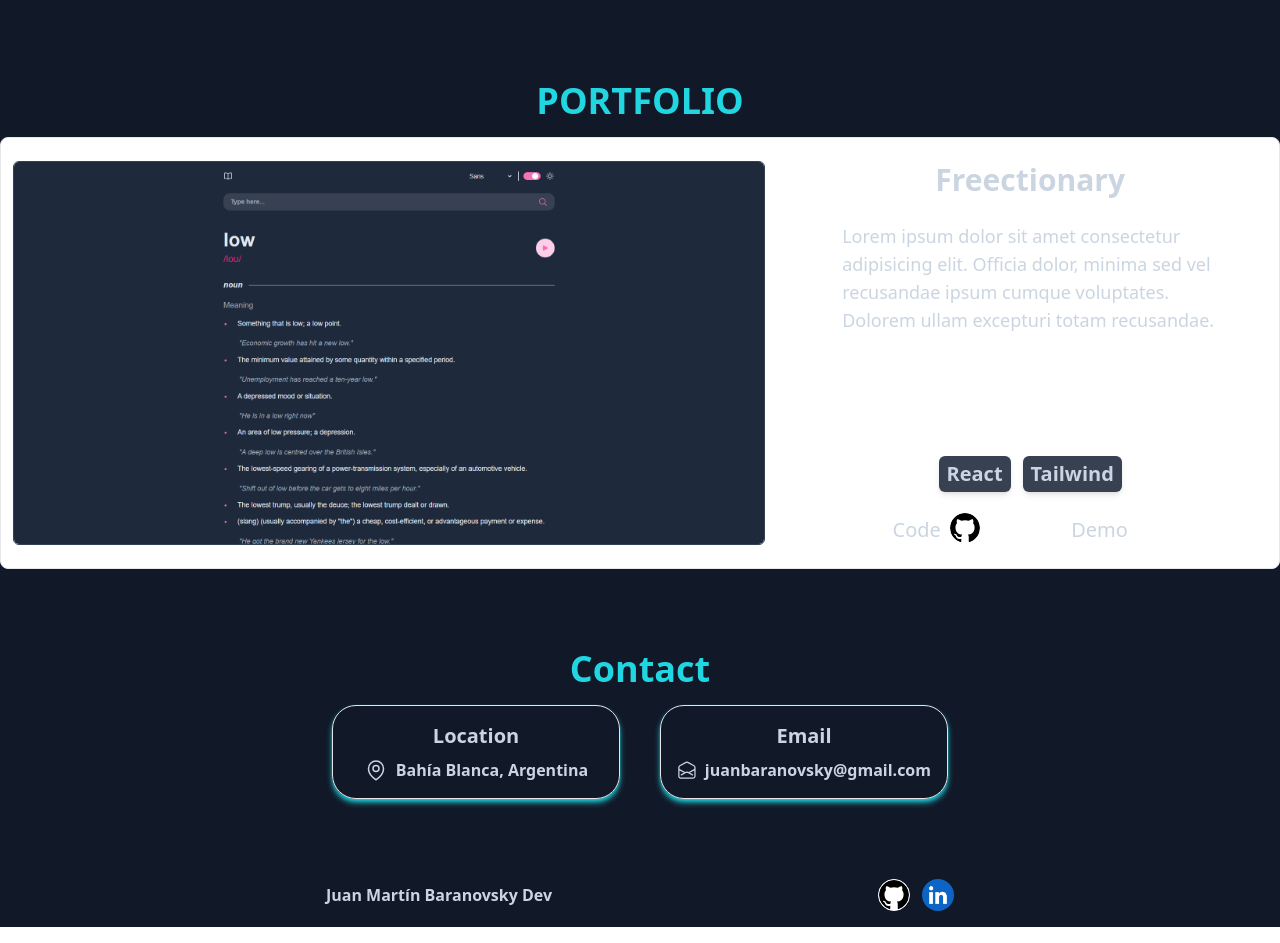
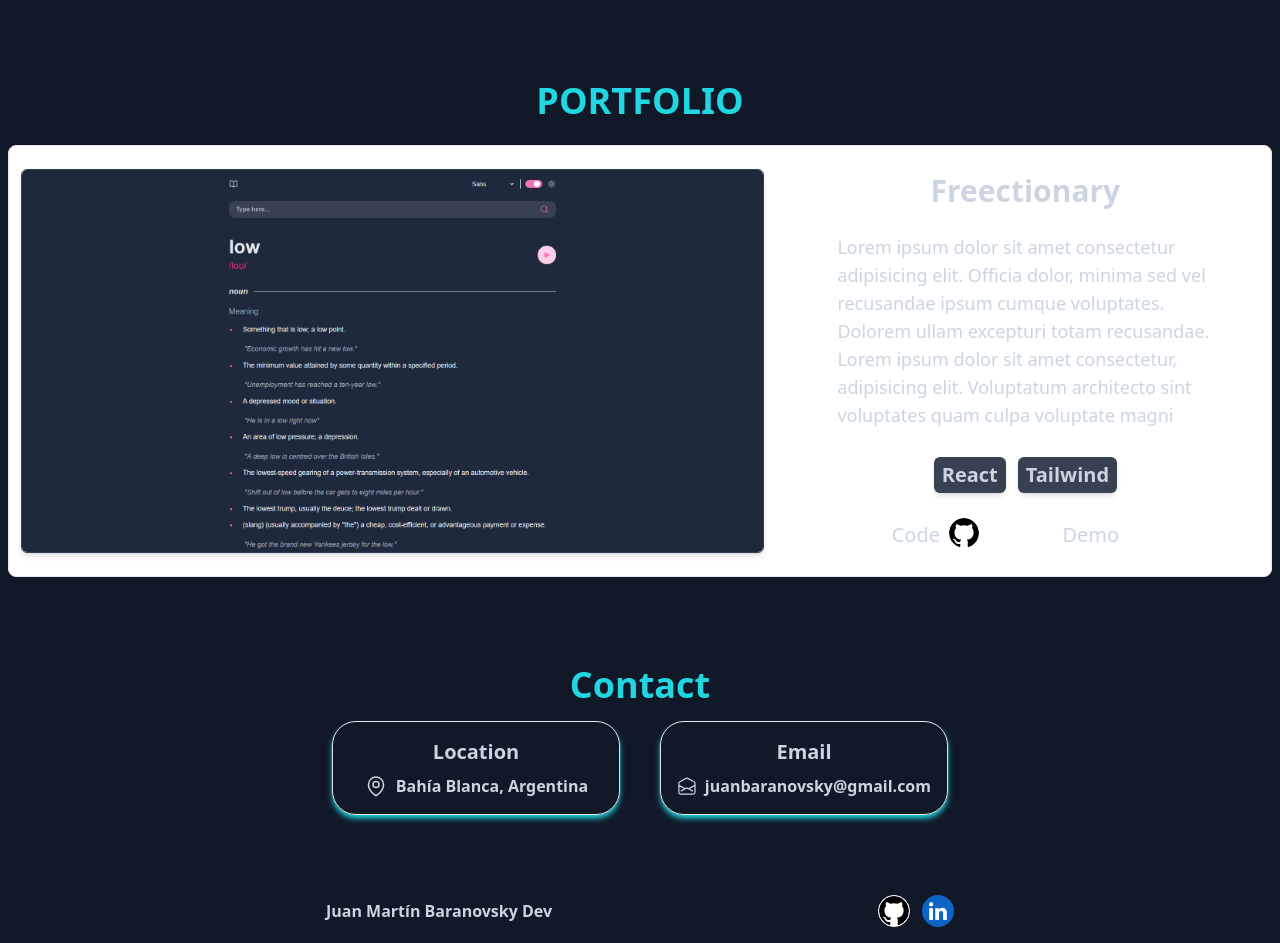
Before and after one commit to Bara1422/Portfolio, a React (Vite) app: page / in a window 1280 px wide. Shown: the part 1240-2183 px from the top of the page. Built offline with nearby package versions, Linux system fonts and the light colour scheme.

Commit message:
project card end 1.0 responsive

```diff
--- a/src/components/Hero.jsx
+++ b/src/components/Hero.jsx
@@ -11,7 +11,7 @@ import BlobImage from '../icons/BlobImage'
 const Hero = () => {
   return (
     <main
-      className='p-6 flex flex-col md:flex-row md:h-[800px] z-0 justify-center items-center'
+      className='p-6 flex flex-col md:flex-row md:h-[800px]  justify-center items-center'
       id='home'
     >
       <div className='p-4 flex order-2 md:order-1 flex-col gap-6 lg:w-2/5'>
--- a/src/components/Navbar.jsx
+++ b/src/components/Navbar.jsx
@@ -13,12 +13,13 @@ const Navbar = () => {
   function scrollToComponent(id) {
     const element = document.getElementById(id)
     element.scrollIntoView({ behavior: 'smooth', block: 'center' })
+    setIsOpen(false)
   }
 
   return (
-    <nav className='bg-white border-gray-200 dark:bg-[rgb(17,24,40)] sticky top-0 left-0 right-0 '>
-      <div className=' max-w-screen-xl flex flex-wrap items-end justify-between mx-auto px-6 pt-6 pb-3  '>
-        <span className='self-center pl-4 text-2xl font-semibold whitespace-nowrap dark:text-white z-[60] '>
+    <nav className='  dark:bg-[rgb(17,24,40)] sticky top-0 left-0 right-0 opacity-100'>
+      <div className=' max-w-screen-xl flex flex-wrap items-end justify-between mx-auto px-6 pt-6 pb-3'>
+        <span className='self-center pl-4 text-2xl font-semibold whitespace-nowrap dark:text-white'>
           BaraDev
         </span>
 
@@ -49,7 +50,7 @@ const Navbar = () => {
               isOpen
                 ? 'max-h-fit  opacity-100'
                 : 'max-h-0 -translate-y-[300px] opacity-0 md:opacity-100 md:max-h-fit md:translate-y-0 '
-            } font-medium flex flex-col p-4 md:p-0 mt-4  border md:transition-none transition-all duration-300  z-50 border-gray-100 rounded-lg bg-gray-50 md:flex-row md:space-x-8 md:mt-0 md:border-0 md:bg-white dark:bg-gray-800 md:dark:bg-gray-900 dark:border-gray-700`}
+            } font-medium flex flex-col p-4 md:p-0 mt-4  border md:transition-none transition-all duration-300 border-gray-100 rounded-lg bg-gray-50 md:flex-row md:space-x-8 md:mt-0 md:border-0 md:bg-white dark:bg-gray-800 md:dark:bg-gray-900 dark:border-gray-700`}
           >
             <li>
               <a
--- a/src/components/Projects.jsx
+++ b/src/components/Projects.jsx
@@ -8,25 +8,48 @@ const Projects = () => {
       <h2 className='text-eden-400 text-4xl font-bold text-center'>
         PORTFOLIO
       </h2>
-      <div className='h-auto '>
-        <div className=' bg-white border  border-gray-200 rounded-lg p-3  h-[27rem] mx-auto flex  md:flex-row flex-col  md:gap-7 gap-3 dark:bg-gray-800 dark:border-gray-700 '>
-          <div className='h-96 w-3/5 overflow-hidden border-slate-700 rounded-md border my-auto'>
+      <div className='h-auto p-2 flex gap-4 '>
+        <div className=' bg-white border  border-gray-200 rounded-lg p-3  lg:h-[27rem] h-[40rem] mx-auto flex  lg:flex-row flex-col w-full lg:gap-7 gap-3 dark:bg-gray-800 dark:border-gray-700 '>
+          <div className=' lg:h-96 sm:h-[340px] h-[200px] lg:w-3/5 overflow-hidden border-slate-700 rounded-md border lg:my-auto shadow-md'>
             <a href='#home'>
               <img
                 src='/freectionaryImg.png'
                 alt=''
-                className=' transition-all ease-in-out duration-[6000ms] w-full object-top hover:object-bottom object-cover max-h-full'
+                className=' transition-all ease-in-out duration-[6000ms] sm:object-cover w-full object-top lg:hover:object-bottom object-cover max-h-full'
               />
             </a>
           </div>
-          <div className='flex flex-col gap-6 max-w-[400px] p-3 items-center mx-auto h-full relative'>
+          <div className='flex flex-col gap-6 max-w-[400px] p-3 items-center mx-auto my-auto  '>
             <h3 className='text-center text-3xl  font-bold'>Freectionary</h3>
-            <p className='text-lg'>
+            <p className='text-lg lg:min-h-[200px] max-h-36 overflow-auto'>
               Lorem ipsum dolor sit amet consectetur adipisicing elit. Officia
               dolor, minima sed vel recusandae ipsum cumque voluptates. Dolorem
-              ullam excepturi totam recusandae.
+              ullam excepturi totam recusandae. Lorem ipsum dolor sit amet
+              consectetur, adipisicing elit. Voluptatum architecto sint
+              voluptates quam culpa voluptate magni error, doloribus accusantium
+              natus, molestias modi earum reprehenderit quasi vitae odit ipsum
+              eum officiis quod iure ex maiores soluta harum doloremque. Quos
+              voluptatum aliquid corporis, aliquam recusandae aut eum cumque ad
+              dolores consectetur earum cum blanditiis consequuntur commodi
+              atque deserunt. Laboriosam nam omnis quam doloribus rem culpa amet
+              quaerat incidunt. Totam delectus illo blanditiis reprehenderit!
+              Ullam sapiente eos aspernatur beatae. Cumque ratione dolores magni
+              vitae nam fuga quia in cum quasi! Labore sunt ducimus vel deserunt
+              optio facere id quae sed est asperiores hic dolorum accusantium
+              nesciunt nam, quam sint quis. Doloribus praesentium blanditiis
+              optio facilis ea quidem officiis quia minima rem dicta illo quo
+              accusantium sed inventore nisi laudantium, nam perferendis ad
+              sint, cumque nihil quod sequi nesciunt! Omnis illo reprehenderit
+              deserunt nobis earum. Rerum sunt ipsum tempora pariatur asperiores
+              ipsam eos, impedit quidem sequi error incidunt eveniet alias
+              culpa, aspernatur tempore ad, assumenda quam non repudiandae? Vel
+              suscipit, temporibus sequi non natus assumenda deleniti laudantium
+              quod consequuntur soluta voluptates? Fugiat officiis quam
+              dignissimos. Voluptates hic, ipsam dolore placeat possimus animi
+              enim vel unde dolorem eos? Voluptate ipsum illo quibusdam sed.
+              Quae, ea.
             </p>
-            <div className='flex gap-3 text-xl font-semibold absolute bottom-16'>
+            <div className='flex gap-3 text-xl font-semibold  '>
               <span className='p-1 px-2 bg-gray-700 rounded-md shadow-md hover:text-eden-500 cursor-default'>
                 React
               </span>
@@ -34,7 +57,7 @@ const Projects = () => {
                 Tailwind
               </span>
             </div>
-            <div className='flex md:gap-7 gap-3 w-full justify-evenly  absolute bottom-3 '>
+            <div className='flex md:gap-7 gap-3 w-full justify-evenly '>
               <a
                 href=''
                 className='flex text-xl items-end gap-2 hover:text-eden-500'
@@ -56,11 +79,3 @@ const Projects = () => {
 }
 
 export default Projects
-
-/*
- <div className=' bg-white border border-gray-200 rounded-lg md:w-4/5 p-4 flex md:max-w-4xl max-w-[500px] md:flex-row flex-col mx-auto md:gap-7 gap-3 dark:bg-gray-800 dark:border-gray-700 '>
-      <img
-        src='/About.jpeg'
-        alt='Coding Photo'
-        className=' rounded-md  md:w-1/2 md:object-cover '
-      /> */
```
